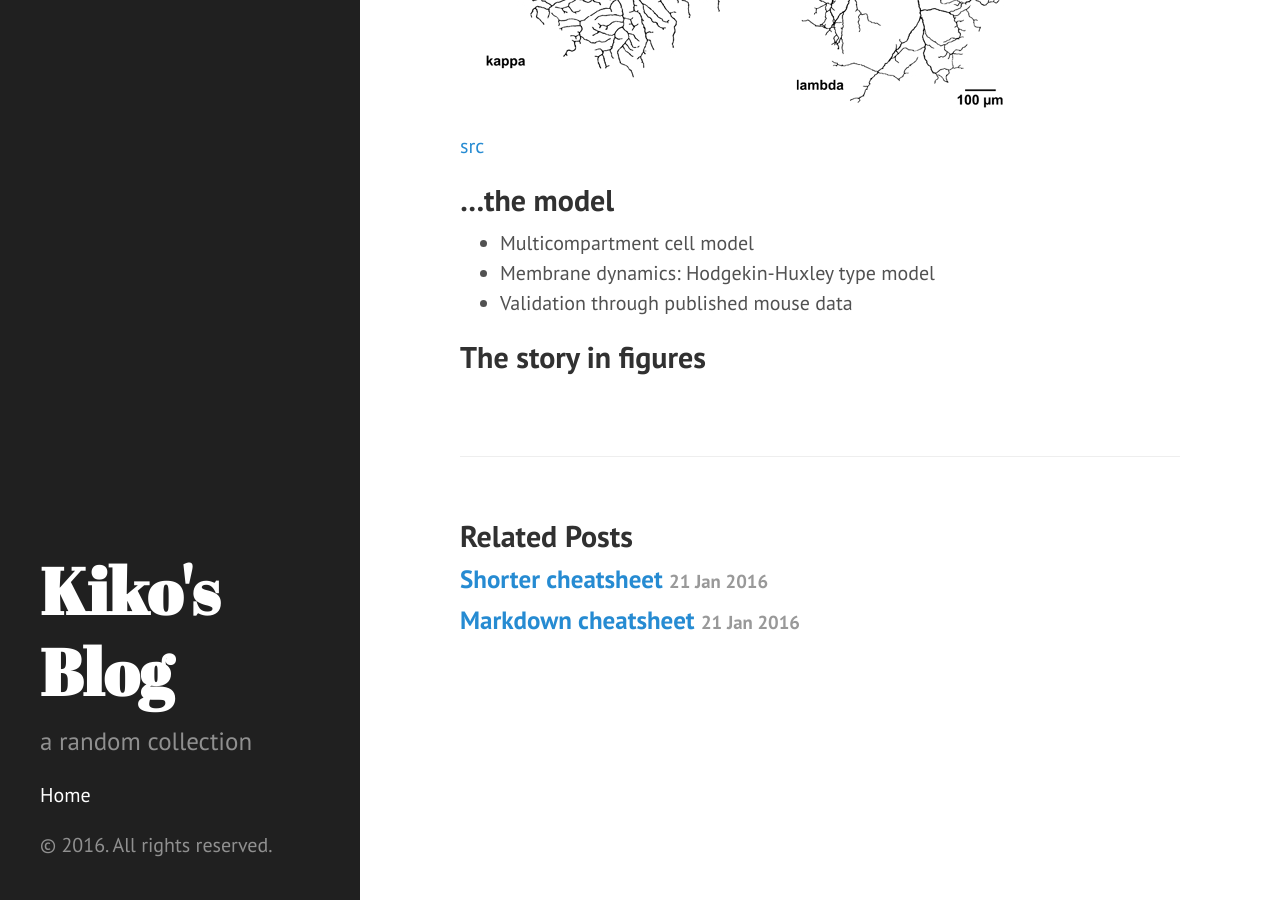
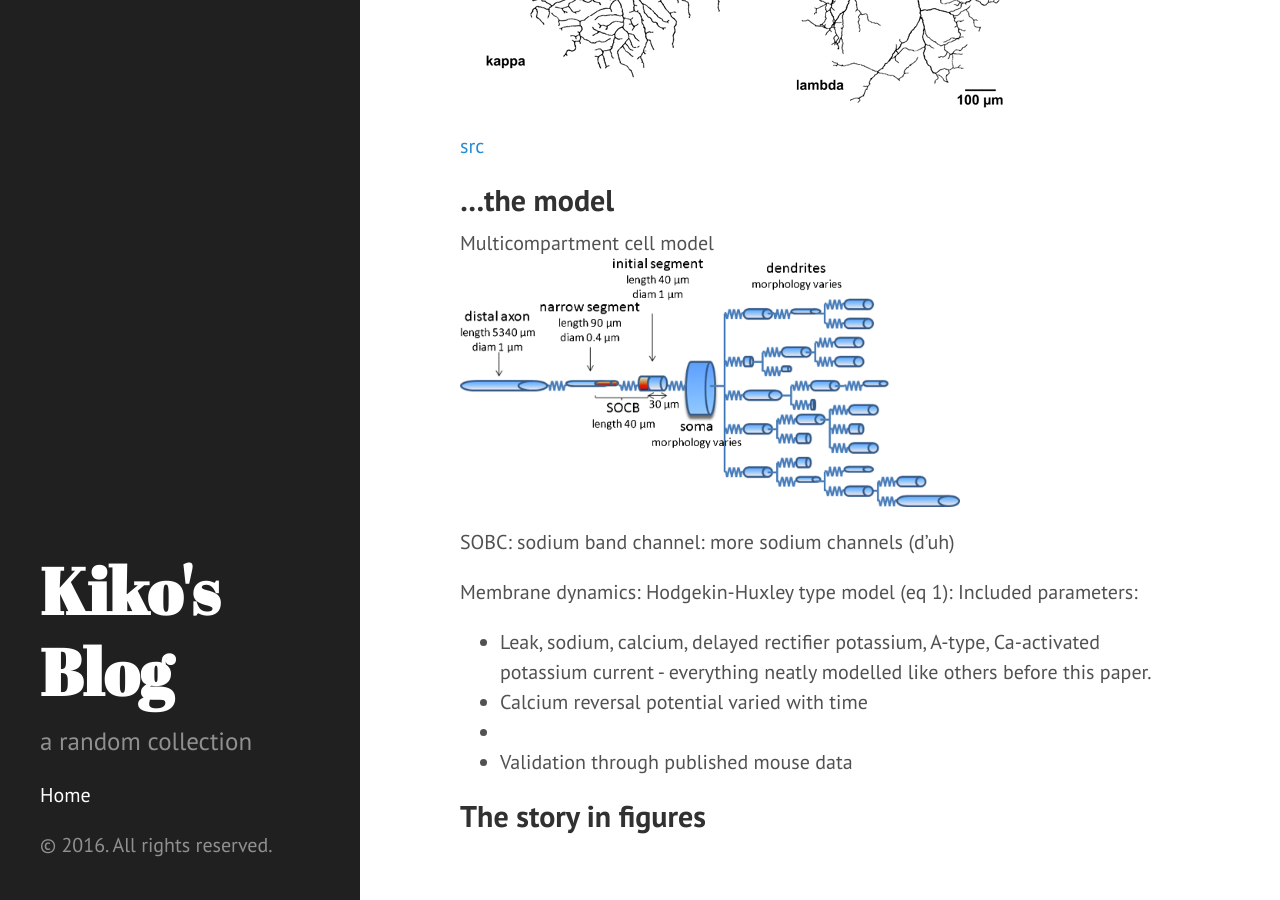
Before and after one commit to KikoBlog/KikoBlog.github.io, a Jekyll site: the page built from _posts/2016-01-21-journal-club-jan-2016.markdown, in a window 1280 px wide and 900 px high, scrolled down 1611 px. Built offline with Jekyll 4.4.1, drawn with Linux system fonts in a browser that asks for light colours.

Commit message:
Post update: journal club jan 2016

```diff
--- a/_posts/2016-01-21-journal-club-jan-2016.markdown
+++ b/_posts/2016-01-21-journal-club-jan-2016.markdown
@@ -35,13 +35,25 @@ To explore the relationship between differences in morphology of RGCs and certai
 
 RGCs differ in stratification layer and size... this is an image from cat RGCs:
 ![Morphologies](https://raw.githubusercontent.com/KikoBlog/KikoBlog.github.io/master/images/jc_2016_01/morphologies.jpg)
+
 [src](http://www.ncbi.nlm.nih.gov/pmc/articles/PMC2290089/)
+
 
 
 ## ...the model
 
-* Multicompartment cell model
-* Membrane dynamics: Hodgekin-Huxley type model
+Multicompartment cell model
+<img style="width: 500px" src="https://raw.githubusercontent.com/KikoBlog/KikoBlog.github.io/master/images/jc_2016_01/morphology.gif"/>
+
+SOBC: sodium band channel: more sodium channels (d'uh)
+
+Membrane dynamics: Hodgekin-Huxley type model (eq 1):
+Included parameters:
+* Leak, sodium, calcium, delayed rectifier potassium, A-type, Ca-activated potassium current - everything neatly modelled like others before this paper.
+* Calcium reversal potential varied with time
+*
+
+
 * Validation through published mouse data
 
 ## The story in figures
```
